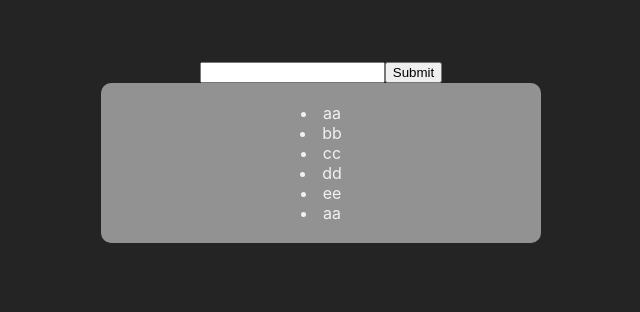
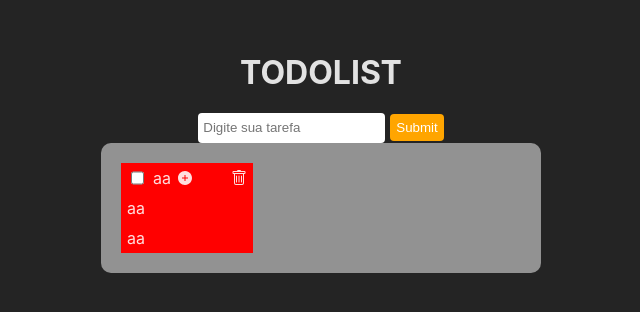
Before and after one commit to olvictor/todoLIST, a React (Vite) app: page / in a window 1280 px wide. Shown: the part 248-560 px from the top of the page, without its empty margins (319-959 px from the left). Built offline with nearby package versions, Linux system fonts and the light colour scheme.

Commit message:
framer motion animation

```diff
--- a/src/App.jsx
+++ b/src/App.jsx
@@ -1,13 +1,21 @@
 import { useState } from 'react'
-import { motion  } from 'framer-motion'
+import { motion, useDragControls  } from 'framer-motion'
+import { useRef } from 'react'
+import {BsTrash} from 'react-icons/bs'
+import {AiFillPlusCircle} from 'react-icons/ai'
 import './App.css'
 import Form from './components/form'
 function App() {
+  const controls = useDragControls()
+  const constraintsRef = useRef(null);
+
+
   const [todos, setTodos] = useState([])
 
   return (
     <>
-    <Form />
+    <motion.h1 animate={{scale: [1.25,2,1.5,1]}}>TODOLIST</motion.h1>
+    <Form setTodos={setTodos}/>
     <motion.div
       style={{
         width:400,
@@ -17,14 +25,17 @@ function App() {
         position:'relative',
         padding: '20px'
       }}
-      animate={{scale: [1.25,2,1.5,1]}}
+    ref={constraintsRef}
     >
-      <motion.li>aa</motion.li>
-      <motion.li>bb</motion.li>
-      <motion.li>cc</motion.li>
-      <motion.li>dd</motion.li>
-      <motion.li>ee</motion.li>
-      <motion.li>aa</motion.li>
+      <motion.li drag dragControls={controls} dragConstraints={constraintsRef} style={{width:'30%',backgroundColor:'red'}}>
+        <div style={{display:'flex',height:'20px',alignItems:'center',gap:'6px',textAlign:'center'}}>
+          <input type="checkbox" name="" id="" />
+          <p>aa</p>
+          <AiFillPlusCircle />
+        </div> <BsTrash/>
+      </motion.li>
+      <motion.li drag dragControls={controls} dragConstraints={constraintsRef} style={{width:'30%',backgroundColor:'red'}}>aa</motion.li>
+      <motion.li drag dragControls={controls} dragConstraints={constraintsRef} style={{width:'30%',backgroundColor:'red'}}>aa</motion.li>
 
     </motion.div>
     </>
--- a/src/components/Form.jsx
+++ b/src/components/Form.jsx
@@ -1,9 +1,9 @@
 import React from 'react'
 
-const Form = () => {
+const Form = ({setTodos}) => {
   return (
     <form>
-        <input type="text" />
+        <input type="text" placeholder='Digite sua tarefa'/>
         <button>Submit</button>
     </form>
   )
--- a/src/index.css
+++ b/src/index.css
@@ -12,3 +12,37 @@ body {
   min-width: 320px;
   min-height: 100vh;
 }
+
+input{
+  border: none;
+  outline: none;
+  padding: 5px;
+  border-radius: 4px;
+  height: 20px;
+}
+
+button{
+  border: none;
+  outline: none;
+  border-radius: 4px;
+  padding: 6px;
+  margin-left: 5px;
+  cursor: pointer;
+  color: white;
+  background-color: orange;
+}
+
+li{
+  display: flex;
+  height: 30px;
+  align-items: center;
+  text-align: center;
+  justify-content: space-between;
+  padding: 0 6px;
+  list-style: none;
+  cursor: pointer;
+}
+
+svg:hover{
+  fill: red;
+}
```
